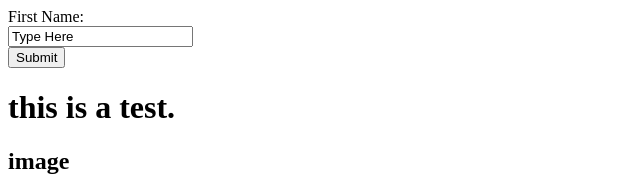
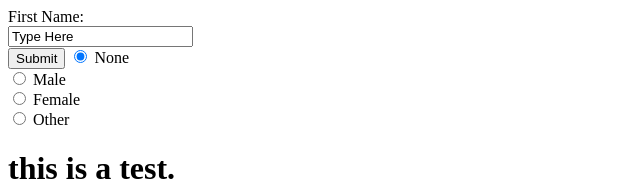
Before and after one commit to Snik275/test, a plain HTML site: page index.html in a window 1280 px wide. Shown: the top 181 px of the page, without its empty margins (0-640 px from the left). Drawn offline with Linux system fonts and the light colour scheme.

Commit message:
Update index.html

```diff
--- a/index.html
+++ b/index.html
@@ -10,8 +10,12 @@
     First Name:<br>
     <input type="text" name="firstname" value="Type Here"><br>
       <input type="submit" value="Submit">
-
-
+<form>
+  <input type="radio" name="gender" value="None" checked> None<br>
+  <input type="radio" name="gender" value="Male"> Male<br>
+  <input type="radio" name="gender" value="female"> Female<br>
+  <input type="radio" name="gender" value="other"> Other
+</form>
   <body>
     <h1>this is a test.</h1>
     <h2> image </h2>
```
